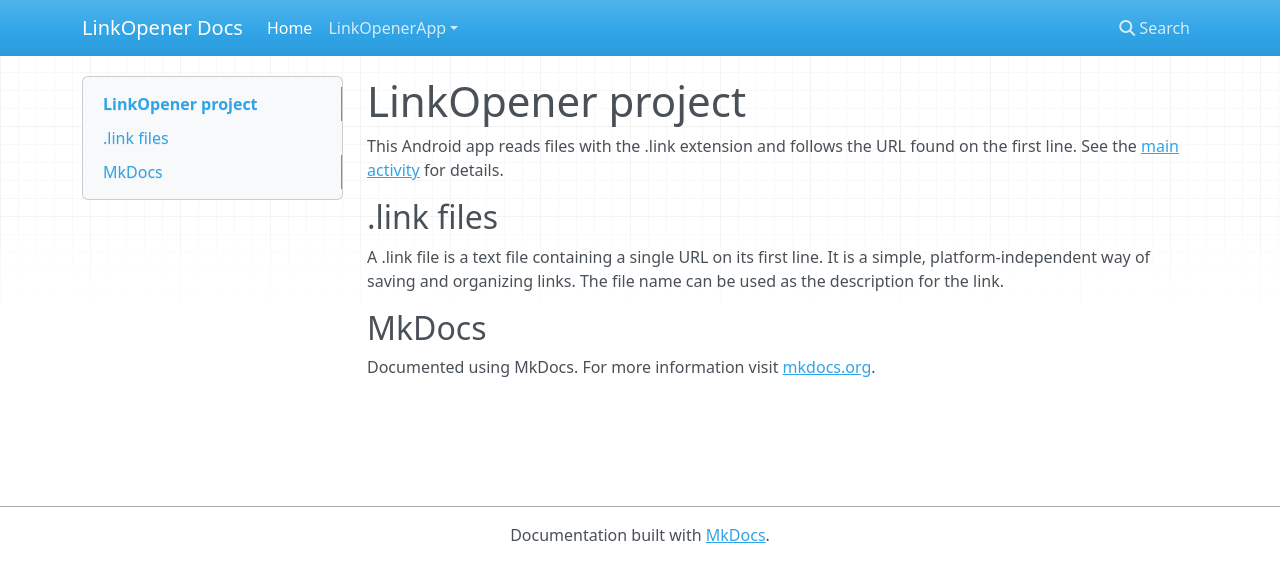
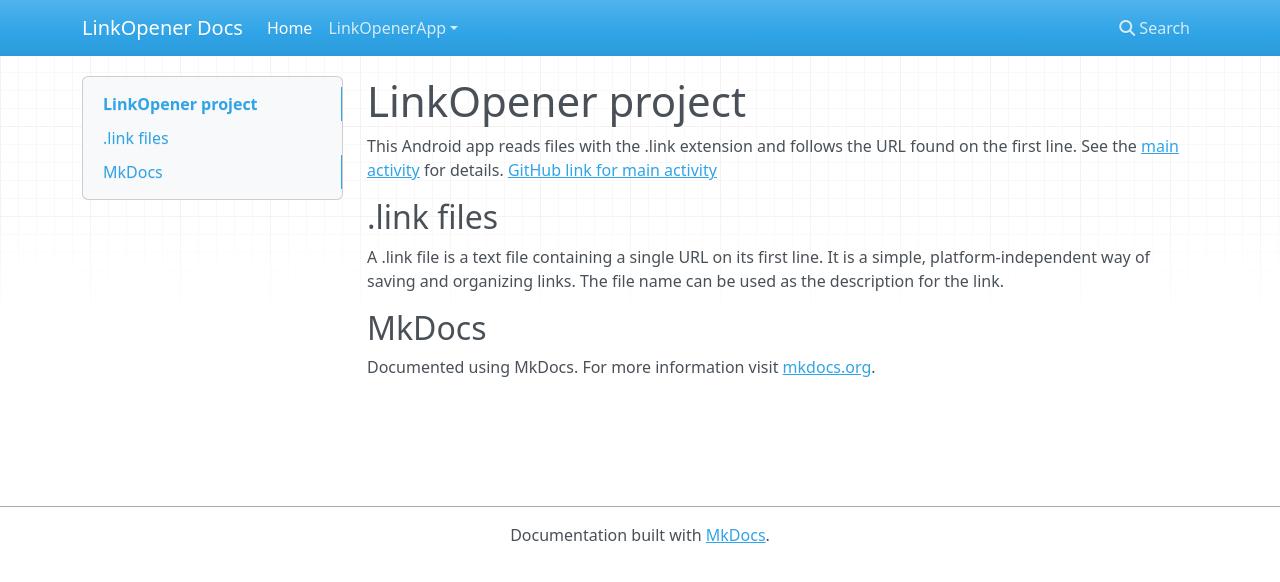
Before and after one commit to csusanu/linkopener, an MkDocs documentation site: the page built from docs/index.md, in a window 1280 px wide. Shown: the top 582 px of the page. Built offline with MkDocs 1.6.1, drawn with Linux system fonts in a browser that asks for light colours; nearby versions of some CDN libraries; old or Windows-style settings are respelled for this version of MkDocs.

Commit message:
Adding link to main activity from the index page, GitHub compatible?

```diff
--- a/docs/index.md
+++ b/docs/index.md
@@ -1,6 +1,7 @@
 # LinkOpener project
 
 This Android app reads files with the .link extension and follows the URL found on the first line. See the [main activity](LinkOpenerApp/app/src/main/java/com/linkopener/LinkOpenerActivity.md) for details.
+[GitHub link for main activity](../LinkOpenerApp/app/src/main/java/com/linkopener/LinkOpenerActivity.md)
 
 ## .link files
 
```
